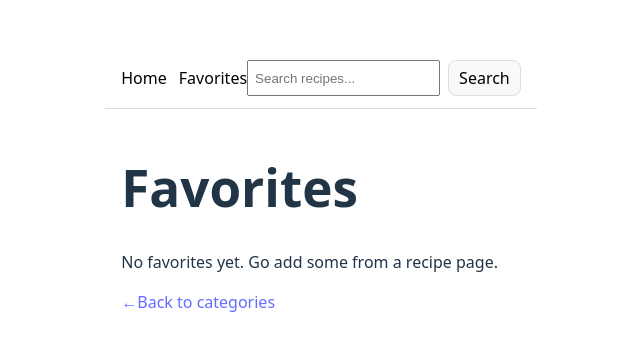
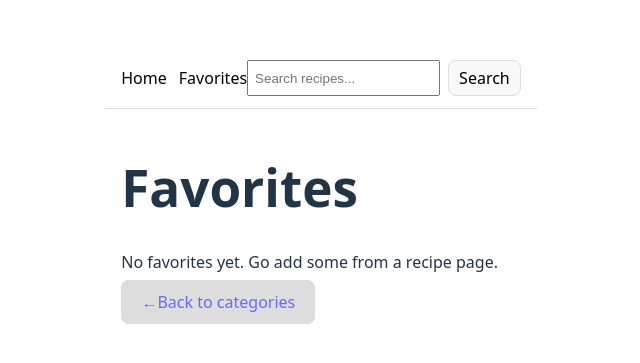
Before and after one commit to jjacque1/Recipe-Discovery-App, a React (Vite) app: page /favorites in a window 1280 px wide. Shown: the part 211-574 px from the top of the page, without its empty margins (319-959 px from the left). Built offline with nearby package versions, Linux system fonts and the light colour scheme.

Commit message:
Readme.md updated

```diff
--- a/src/pages/FavoritesPage.tsx
+++ b/src/pages/FavoritesPage.tsx
@@ -47,7 +47,7 @@ export default function FavoritesPage() {
       {favoriteIds.length === 0 ? (
         <div>
           <p>No favorites yet. Go add some from a recipe page.</p>
-          <Link to="/">←Back to categories</Link>
+          <Link className="link" to="/">←Back to categories</Link>
         </div>
       ) : (
         <div
```
Also changed, not shown: recipeApp.png (added), 1 other file (tests, documents, lock files or other folders).
